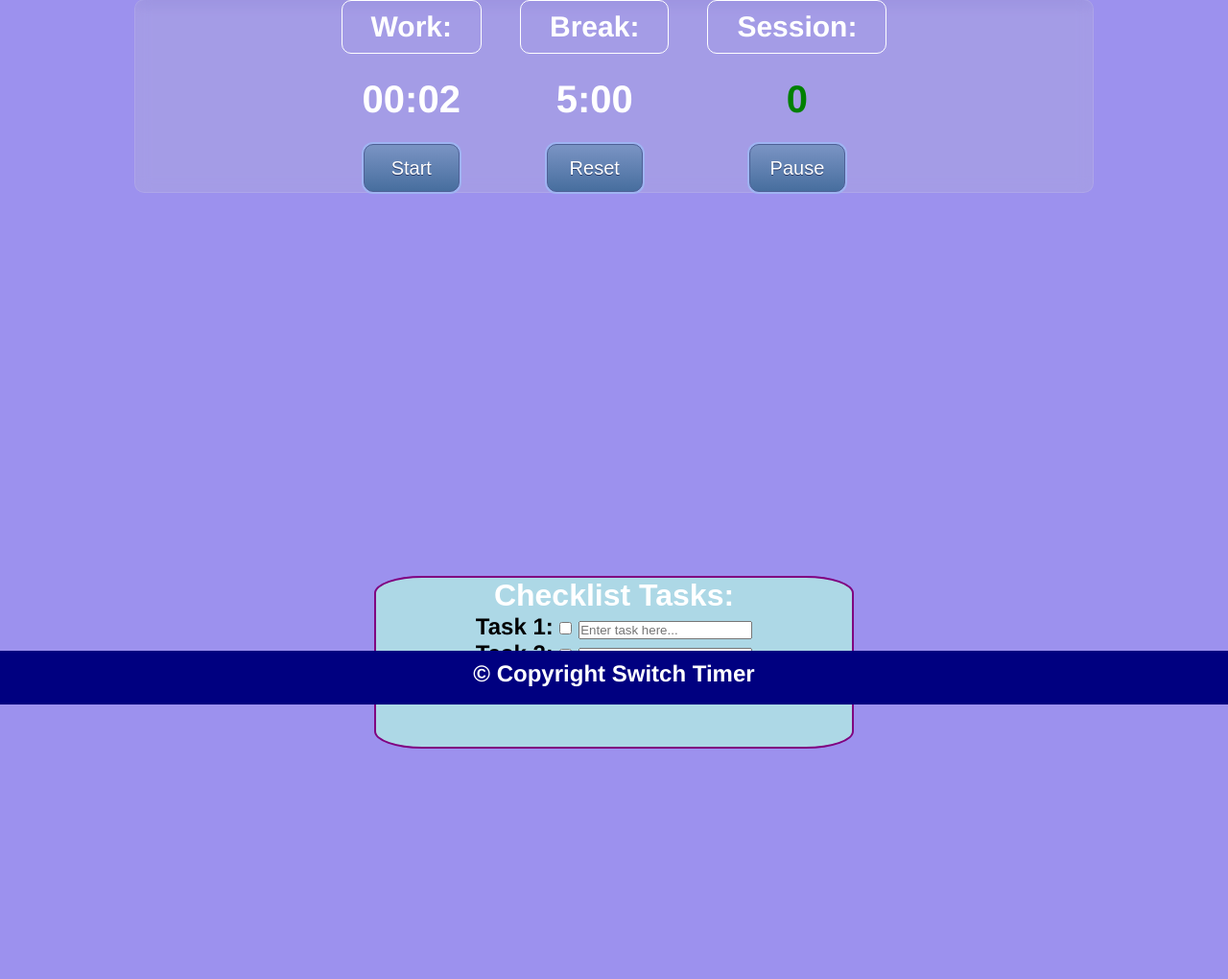
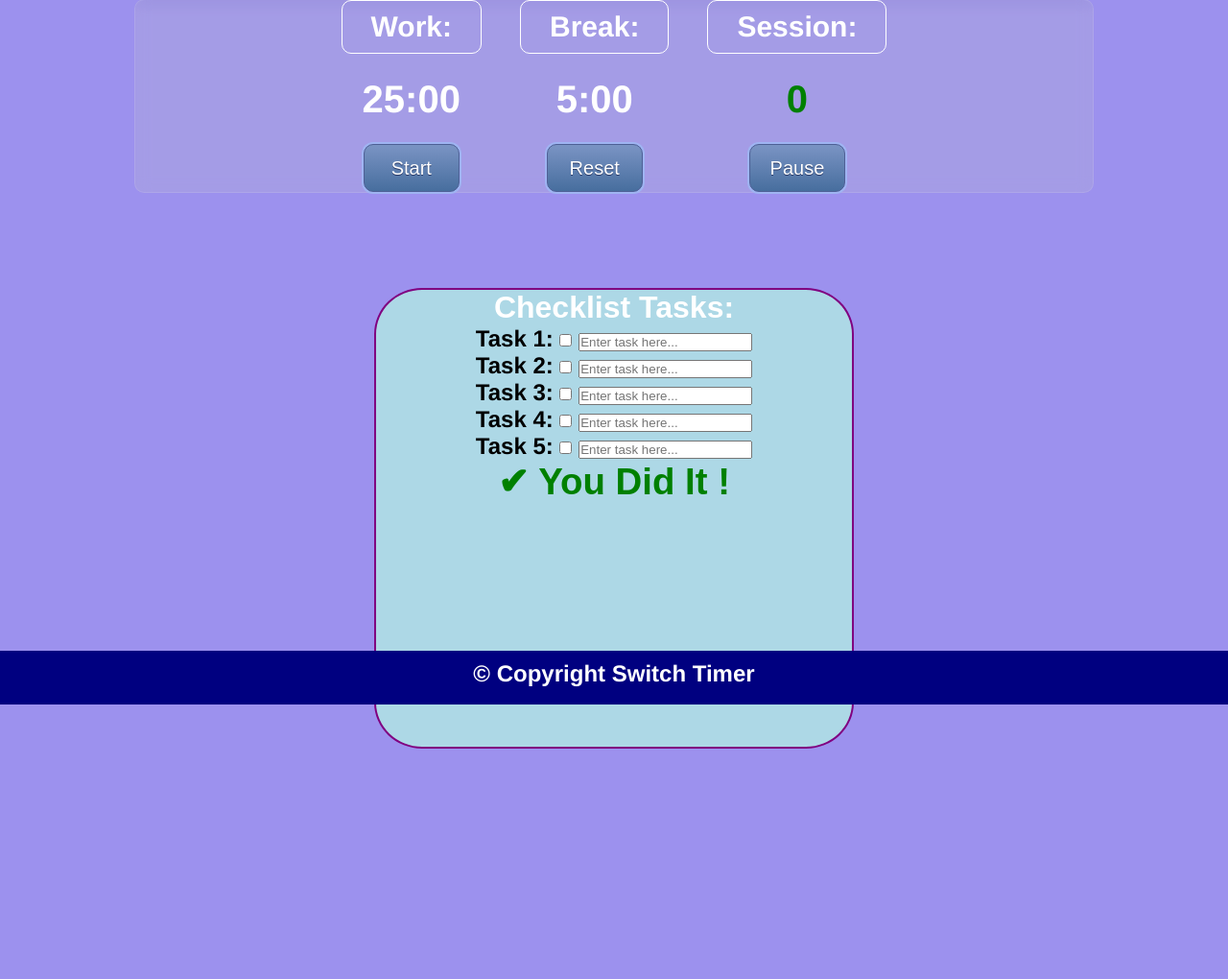
Before and after one commit to vfr9/switch-timer-group-project, a Flask app: page /work in a window 1280 px wide. Shown: the part 66-1086 px from the top of the page at 96% size. Before the commit the page ends 846 px from the top, so only its background shows below. Run offline with Flask 2, Linux system fonts and the light colour scheme.

Commit message:
updated work.html

```diff
--- a/static/style.css
+++ b/static/style.css
@@ -189,7 +189,7 @@ body {
 
 
 .square-background{
-	height: 180px;
+	height: 480px;
 	width: 500px;
 	background-color:lightblue;
 	text-align: center;
@@ -198,7 +198,7 @@ body {
 	margin: auto;
     border: 2px solid purple;
 	position: relative;
-	top: 400px;
+	top: 100px;
 
 }
 
@@ -468,7 +468,7 @@ ul {
 	cursor: auto;
 	border: 2px solid purple;
 	position: relative;
-
+	top: 550px;
 
 }
 
--- a/templates/break.html
+++ b/templates/break.html
@@ -4,6 +4,11 @@
         <title>Break Time</title>
     </head>
     <body>
+
+
+
+
+
         <div class = "header">
             <h1>Break Time</h1>
          </div>
--- a/templates/work.html
+++ b/templates/work.html
@@ -15,15 +15,6 @@
     <title>Switch Timer</title>
 </head>
 <body>
-
-
-
-
-
-
-
-
-
 
 
 
@@ -73,7 +64,7 @@ grid-area:1 / 3 / 2 / 3;">Break:</p>
 
   <!--Work Timer-->
   <div id="work-timer" class="timer">
-      <p id="w_minutes">00</p><p class="semicolon">:</p><p id="w_seconds">02</p>
+      <p id="w_minutes">25</p><p class="semicolon">:</p><p id="w_seconds">00</p>
   </div>
 
 
@@ -94,38 +85,6 @@ grid-area:1 / 3 / 2 / 3;">Break:</p>
 
 
 </div>
-
-
-<!--Will have the innerhtml change here for the break session-->
-<!--
-
-
-
-  <div id="container" class="timer" id="timer" data-mode="pomodoro">
-  <p id="work" class="label modeSelector__Button active">Work:</p><p id="break" class="label modeSelector__Button active">Break:</p><p id="cycles" class="label modeSelector__Button active">Session:</p>
-
-  <div id="work-timer" class="timer">
-    <p id="w_minutes">25</p><p class="semicolon">:</p><p id="w_seconds">00</p>
-</div>
-
-
-<p id="counter" class="timer">0</p>
-
-
-<div id="break-timer" class="timer">
-    <p id="b_minutes">05</p><p class="semicolon">:</p><p id="b_seconds">00</p>
-</div>
-<button id="start" class="btn">Start</button>
-<button id="stop" class="btn">Pause</button>
-<button id="reset" class="btn">Reset</button>
-</div>-->
-
-
-
-
-
-
-
 
 
 
@@ -171,6 +130,16 @@ grid-area:1 / 3 / 2 / 3;">Break:</p>
         <label for="checkc3">Task 3:</label>
         <input type="checkbox" id="checkc3" name="checkc3">
         <input type="text" id="checkt3" name="checkt3" placeholder="Enter task here..."><br>
+        <label for="checkc3">Task 4:</label>
+        <input type="checkbox" id="checkc3" name="checkc3">
+        <input type="text" id="checkt3" name="checkt3" placeholder="Enter task here..."><br>
+        <label for="checkc3">Task 5:</label>
+        <input type="checkbox" id="checkc3" name="checkc3">
+        <input type="text" id="checkt3" name="checkt3" placeholder="Enter task here..."><br>
+        <p></p>
+
+          <h1><span class="checkmark"> &#10004 You Did It ! </span></h1>
+
     </h2>
 
 
```
